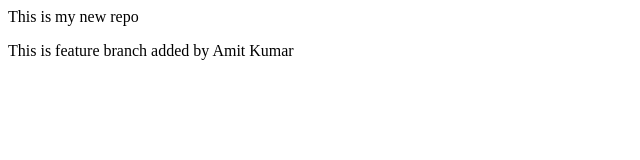
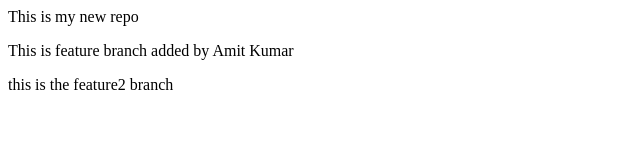
Before and after one commit to Amit-Kumar-98/localRepo, a plain HTML site: page index.html in a window 1280 px wide. Shown: the whole page, without its empty margins (0-640 px from the left). Drawn offline with Linux system fonts and the light colour scheme.

Commit message:
Second feature

```diff
--- a/index.html
+++ b/index.html
@@ -1,2 +1,3 @@
 <p>This is my new repo</p>
 <p>This is feature branch added by Amit Kumar</p>
+<p>this is the feature2 branch</p>
```
